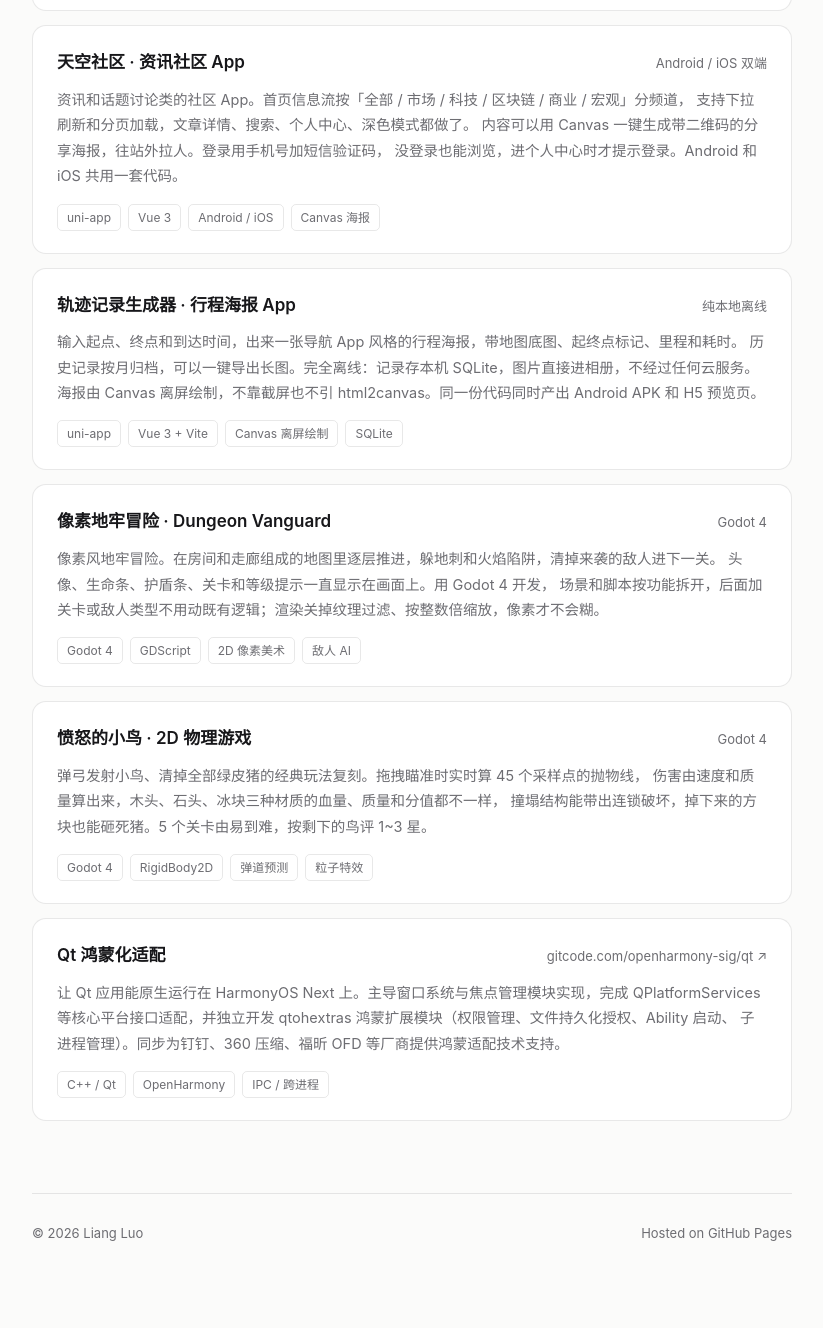
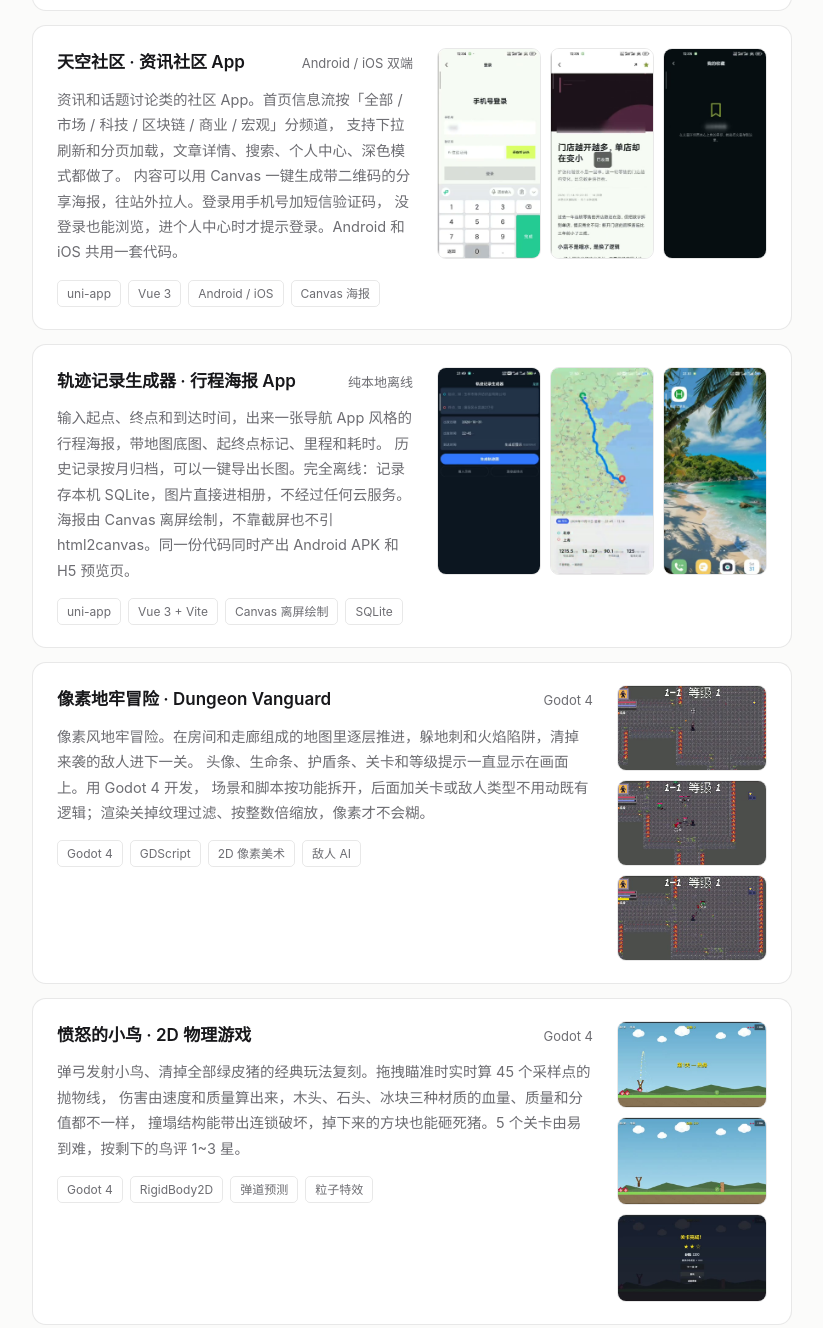
Before and after one commit to lucky8197/lucky8197.github.io, a plain HTML site: page index.html in a window 1280 px wide. Shown: the part 1956-3284 px from the top of the page, without its empty margins (228-1051 px from the left). Drawn offline with Linux system fonts and the light colour scheme.

Commit message:
feat: add preview thumbnails to the four new project cards
They had no imagery while every other card shows three, so the section
looked unfinished. Grab one frame per video into assets/ and give each
card the same .card-grid layout as the rest:
- sky: feed / article / profile (104px portrait)
- trackmap: generator / route / monthly archive (104px portrait)
- dungeon: menu / level / traps (150px landscape stacked)
- birds: aim / flight / level-complete (150px landscape stacked)

```diff
--- a/index.html
+++ b/index.html
@@ -269,6 +269,8 @@ footer{
       </article>
 
             <article class="card">
+        <div class="card-grid">
+          <div class="card-main">
             <div class="card-head">
               <h3><a href="work-sky.html">天空社区 · 资讯社区 App</a></h3>
               <span class="meta">Android / iOS 双端</span>
@@ -285,9 +287,18 @@ footer{
               <li>Android / iOS</li>
               <li>Canvas 海报</li>
             </ul>
+          </div>
+          <div class="shots">
+            <a href="assets/sky1.jpg" target="_blank" rel="noopener" title="查看原图"><img src="assets/sky1.jpg" alt="频道信息流" width="104" height="213" loading="lazy"></a>
+            <a href="assets/sky2.jpg" target="_blank" rel="noopener" title="查看原图"><img src="assets/sky2.jpg" alt="文章详情" width="104" height="213" loading="lazy"></a>
+            <a href="assets/sky3.jpg" target="_blank" rel="noopener" title="查看原图"><img src="assets/sky3.jpg" alt="个人中心与深色模式" width="104" height="213" loading="lazy"></a>
+          </div>
+        </div>
       </article>
 
             <article class="card">
+        <div class="card-grid">
+          <div class="card-main">
             <div class="card-head">
               <h3><a href="work-trackmap.html">轨迹记录生成器 · 行程海报 App</a></h3>
               <span class="meta">纯本地离线</span>
@@ -303,9 +314,18 @@ footer{
               <li>Canvas 离屏绘制</li>
               <li>SQLite</li>
             </ul>
+          </div>
+          <div class="shots">
+            <a href="assets/map1.jpg" target="_blank" rel="noopener" title="查看原图"><img src="assets/map1.jpg" alt="轨迹生成与地图选点" width="104" height="211" loading="lazy"></a>
+            <a href="assets/map2.jpg" target="_blank" rel="noopener" title="查看原图"><img src="assets/map2.jpg" alt="行程路线预览" width="104" height="211" loading="lazy"></a>
+            <a href="assets/map3.jpg" target="_blank" rel="noopener" title="查看原图"><img src="assets/map3.jpg" alt="足迹按月归档" width="104" height="211" loading="lazy"></a>
+          </div>
+        </div>
       </article>
 
             <article class="card">
+        <div class="card-grid">
+          <div class="card-main">
             <div class="card-head">
               <h3><a href="work-dungeon.html">像素地牢冒险 · Dungeon Vanguard</a></h3>
               <span class="meta">Godot 4</span>
@@ -321,9 +341,18 @@ footer{
               <li>2D 像素美术</li>
               <li>敌人 AI</li>
             </ul>
+          </div>
+          <div class="shots v">
+            <a href="assets/dg1.jpg" target="_blank" rel="noopener" title="查看原图"><img src="assets/dg1.jpg" alt="主菜单" width="150" height="85" loading="lazy"></a>
+            <a href="assets/dg2.jpg" target="_blank" rel="noopener" title="查看原图"><img src="assets/dg2.jpg" alt="关卡战斗" width="150" height="85" loading="lazy"></a>
+            <a href="assets/dg3.jpg" target="_blank" rel="noopener" title="查看原图"><img src="assets/dg3.jpg" alt="陷阱与敌人" width="150" height="85" loading="lazy"></a>
+          </div>
+        </div>
       </article>
 
             <article class="card">
+        <div class="card-grid">
+          <div class="card-main">
             <div class="card-head">
               <h3><a href="work-birds.html">愤怒的小鸟 · 2D 物理游戏</a></h3>
               <span class="meta">Godot 4</span>
@@ -339,6 +368,13 @@ footer{
               <li>弹道预测</li>
               <li>粒子特效</li>
             </ul>
+          </div>
+          <div class="shots v">
+            <a href="assets/ab1.jpg" target="_blank" rel="noopener" title="查看原图"><img src="assets/ab1.jpg" alt="瞄准与发射" width="150" height="87" loading="lazy"></a>
+            <a href="assets/ab2.jpg" target="_blank" rel="noopener" title="查看原图"><img src="assets/ab2.jpg" alt="小鸟飞行中" width="150" height="87" loading="lazy"></a>
+            <a href="assets/ab3.jpg" target="_blank" rel="noopener" title="查看原图"><img src="assets/ab3.jpg" alt="关卡完成与星级" width="150" height="87" loading="lazy"></a>
+          </div>
+        </div>
       </article>
 
       <article class="card">
```
Also changed, not shown: assets/ab1.jpg (added), assets/ab2.jpg (added), assets/ab3.jpg (added), assets/dg1.jpg (added), assets/dg2.jpg (added), assets/dg3.jpg (added), assets/map1.jpg (added), assets/map2.jpg (added), assets/map3.jpg (added), assets/sky1.jpg (added), assets/sky2.jpg (added), assets/sky3.jpg (added). Lines whose indentation alone changed are shown as unchanged.
